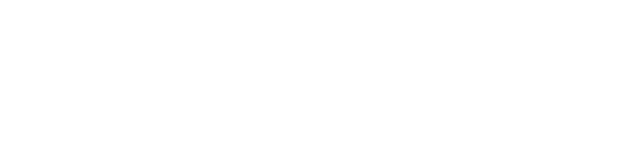
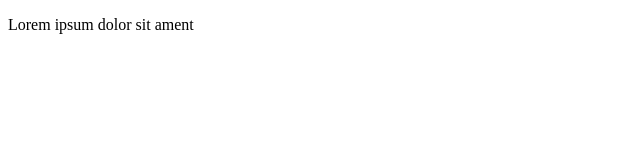
Before and after one commit to DenisseDaugaard/myfirts-git, a plain HTML site: page index.html in a window 1280 px wide. Shown: the whole page, without its empty margins (0-640 px from the left). Drawn offline with Linux system fonts and the light colour scheme.

Commit message:
added content

```diff
--- a/index.html
+++ b/index.html
@@ -7,6 +7,6 @@
     <link rel="stylesheet" href="style.css">
 </head>
 <body>
-
+    <p>Lorem ipsum dolor sit ament </p>
 </body>
 </html>
```
